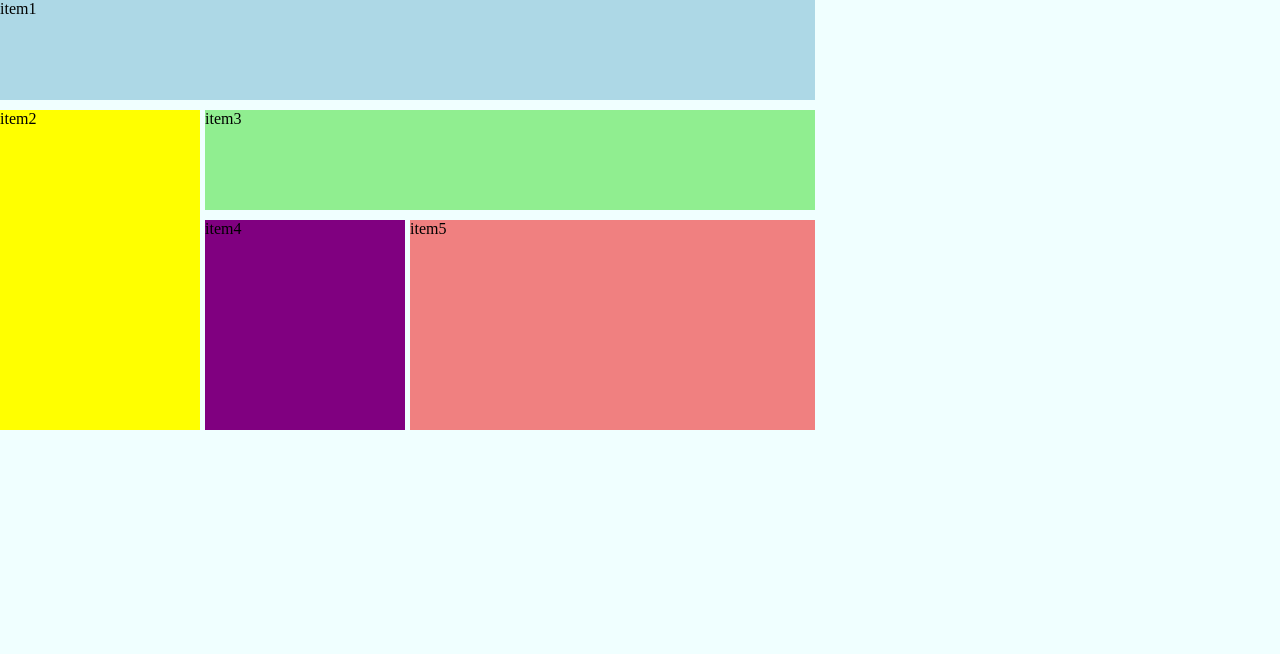
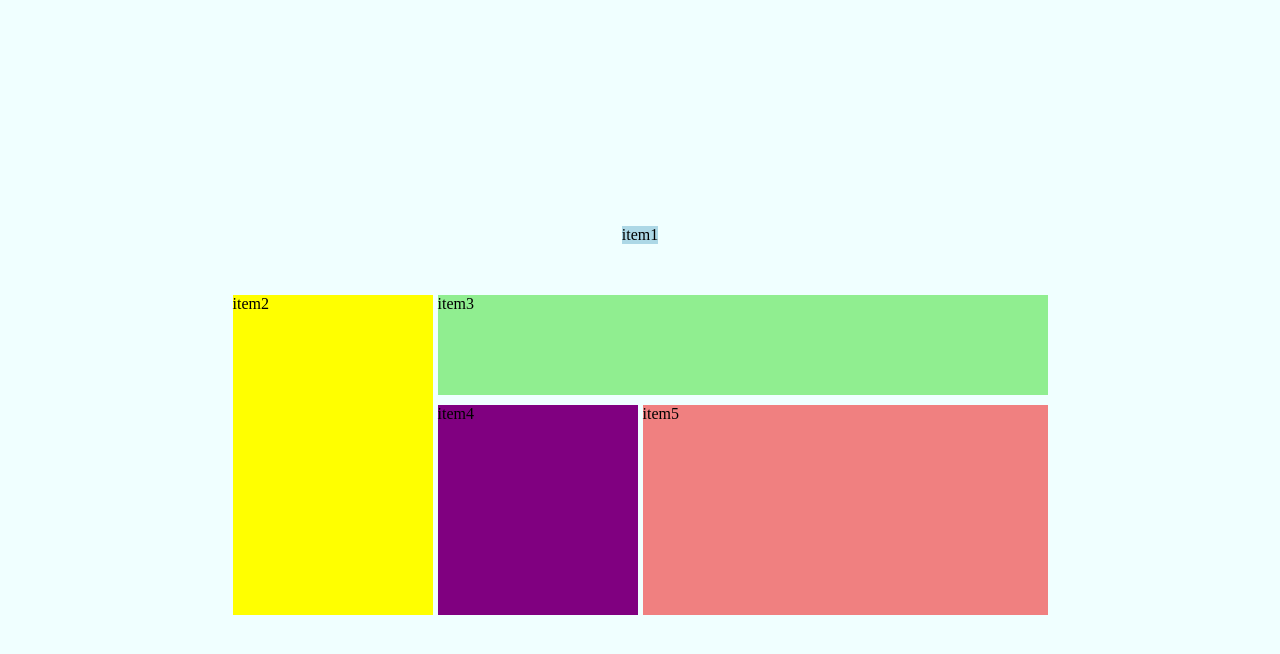
Before and after one commit to eruedasanchez/Desarrollo-web-coderhouse, a plain HTML site: page clase-6/index.html in a window 1280 px wide. Drawn offline with Linux system fonts and the light colour scheme.

Commit message:
Archivo style.css de la clase 6. Grids clasico

```diff
--- a/clase-6/css/style.css
+++ b/clase-6/css/style.css
@@ -18,17 +18,26 @@
     grid-template-areas:                                         /* ubico elementos como en una matriz */
     "item1 item1 item1 item1"
     "item2 item3 item3 item3"
-    "item2 item4 item5 item5"           /* con . suprimo una celda */
+    "item2 item4 item5 item5"                /* con . suprimo una celda */
     "item2 item4 item5 item5";
     /* Grids solo admite armar matrices formando cuadrados o rectangulos */
     /* gap: 20px; */                         /* separa a los elementos dentro del grid */
     row-gap: 10px;
     column-gap: 5px;
+
+    /* Movimientos en grids. Segunda parte */
+    justify-content: center;                /* Como grids es bidireccional, afecta a ambas direcciones en el contenedor */
+    align-content: center;
+    /* align-items: center; */                    /* Mueve los elementos adaptandose al contenido en sentido vertical en la posicion indicada */
+    /* justify-items: center; */                  /* Mueve los elementos adaptandose al contenido en sentido horizontal en la posicion indicada */
 }
 
 .item1{
     grid-area: item1;                                           /* ordeno a cada item la posicion que ocupa en la matriz */
     background-color: lightblue;
+    /* Movimientos self solo para los hijos */
+    justify-self: center;
+    align-self: center;
 }
 
 .item2{
```
